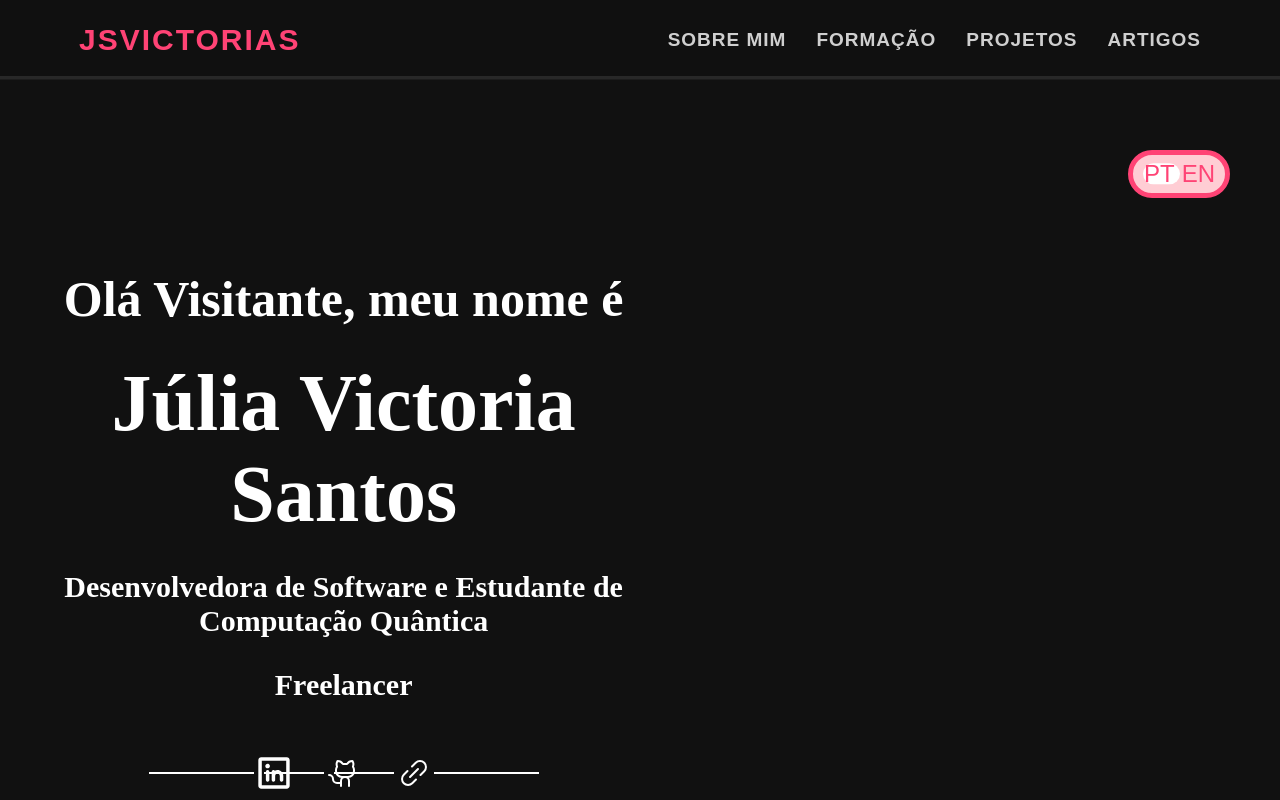
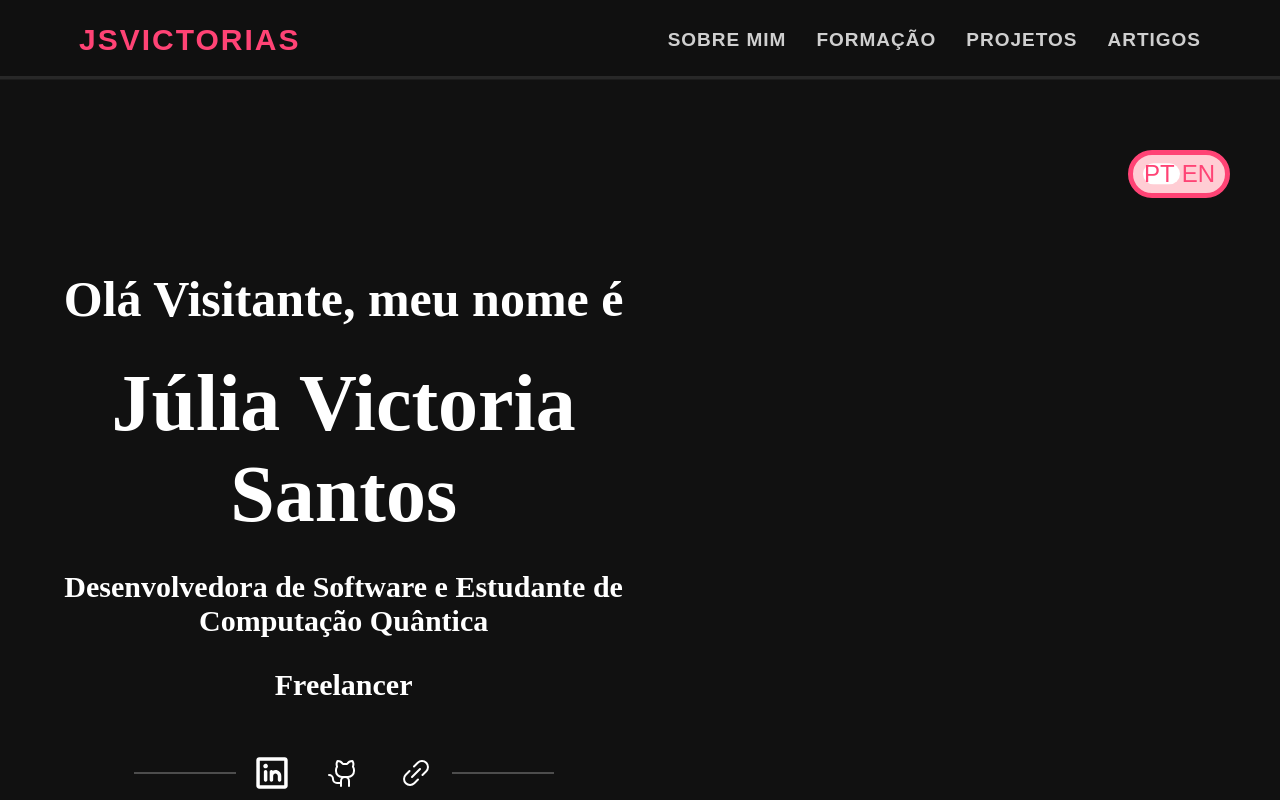
Before and after one commit to jsvictorias/portfolio, a React (Create React App) app: page / in a window 1280 px wide. Shown: the top 800 px of the page. Built offline with nearby package versions, Linux system fonts and the light colour scheme; a web font is replaced by a local one.

Commit message:
fix: ajuste na linha entre os ícones da descrição

```diff
--- a/src/components/atoms/description/constants.tsx
+++ b/src/components/atoms/description/constants.tsx
@@ -5,8 +5,8 @@ export const Linkedn: React.FC<React.SVGProps<SVGSVGElement>> = (props) => {
     <svg
       xmlns="http://www.w3.org/2000/svg"
       viewBox="0 0 16 16"
-      fill="currentColor"     // <- pega a cor do .icon (color)
-      {...props}              // <- deixa o CSS controlar width/height
+      fill="currentColor"
+      {...props}
     >
       <desc>
         Linkedin Logo Bold Streamline Icon: https://streamlinehq.com
--- a/src/components/atoms/description/styles.css
+++ b/src/components/atoms/description/styles.css
@@ -34,62 +34,50 @@
     display: flex;
     align-items: center;
     justify-content: center;
-
-    gap: 3rem;
+    gap: 0;
     margin: 2.5rem auto 0;
     list-style: none;
-
     width: 100%;
     max-width: 420px;
-    padding: 0 1.5rem;
+    padding: 0;
 }
 .container-icons::before {
     content: "";
     position: absolute;
-    left: 1.5rem;
-    right: 1.5rem;
-    height: 2px;
+    left: 0;
+    right: 0;
+    top: 50%;
+    height: 1px;
     background: var(--text-color);
-    top: 50%;
     transform: translateY(-50%);
+    z-index: 0;
+    opacity: 0.5;
 }
 
 .icon {
     position: relative;
     z-index: 1;
-
     display: flex;
     align-items: center;
     justify-content: center;
+    background-color: #111111;
+    padding: 0 2rem;
 
-    padding: 0 0.4rem;
     line-height: 0;
     color: var(--text-color);
     font-size: clamp(2.4rem, 4vw, 3.2rem);
-    background: #111111;
+    transition: transform 0.2s ease, color 0.2s ease;
 }
-.icon::before {
-    content: "";
-    position: absolute;
-    left: -6rem;
-    top: 50%;
-    transform: translateY(-50%);
-    width: 6rem;
-    height: 2px;
-    background: var(--text-color);
+.icon a {
+    display: flex;
+    text-decoration: none;
+    color: inherit;
 }
 
-.icon::after {
-    content: "";
-    position: absolute;
-    right: -6rem;
-    top: 50%;
-    transform: translateY(-50%);
-    width: 6rem;
-    height: 2px;
-    background: var(--text-color);
+.icon:hover {
+    transform: translateY(-3px);
+    color: var(--color-white);
 }
-
 .icon svg {
     width: 1em;
     height: 1em;
@@ -97,7 +85,6 @@
     z-index: 1;
     color: var(--color-white);
 }
-
 @keyframes blinkCursor {
 
     0%,
@@ -134,12 +121,11 @@
     }
 
     .container-icons {
-        gap: 2rem;
         max-width: 320px;
     }
 
     .icon {
         font-size: 2.6rem;
-        padding: 0 0.3rem;
+        padding: 0 1.5rem;
     }
 }
--- a/src/index.css
+++ b/src/index.css
@@ -36,7 +36,6 @@
 
 html {
   font-size: 62.5%;
-  /* scroll-behavior: smooth; */
   background-color: var(--bg-color);
 }
 
```
